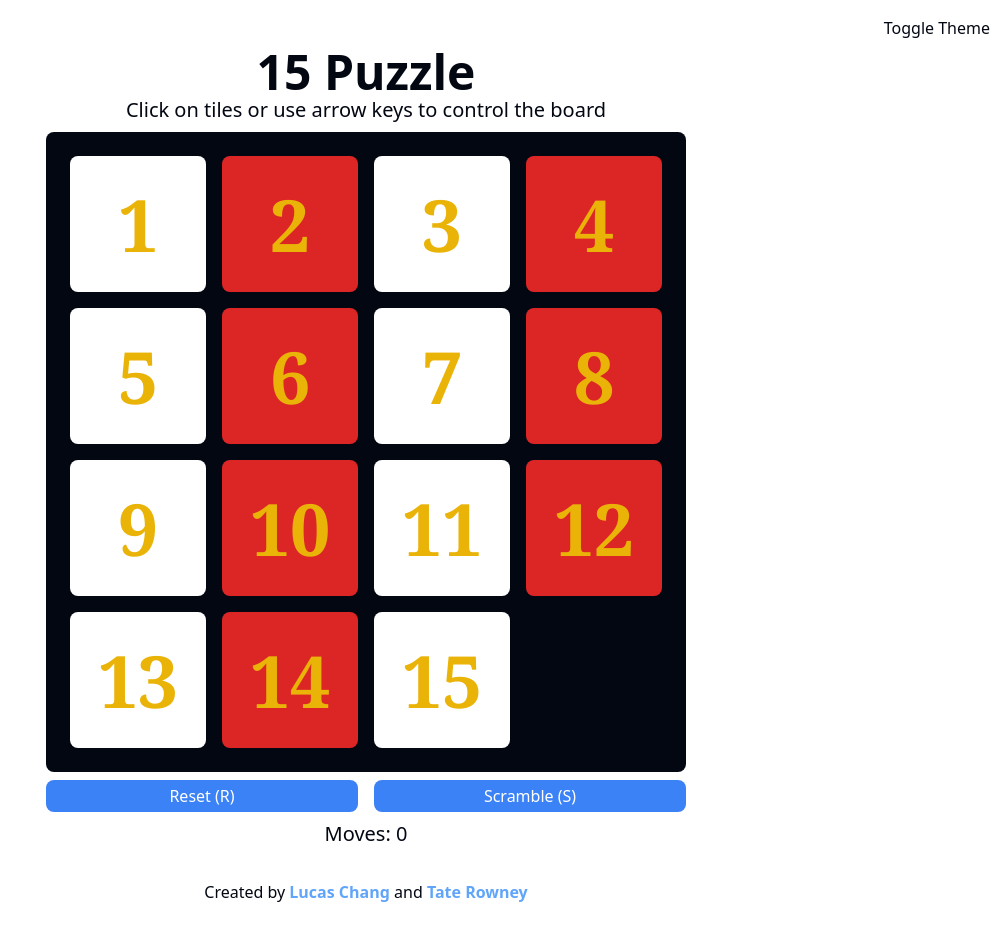
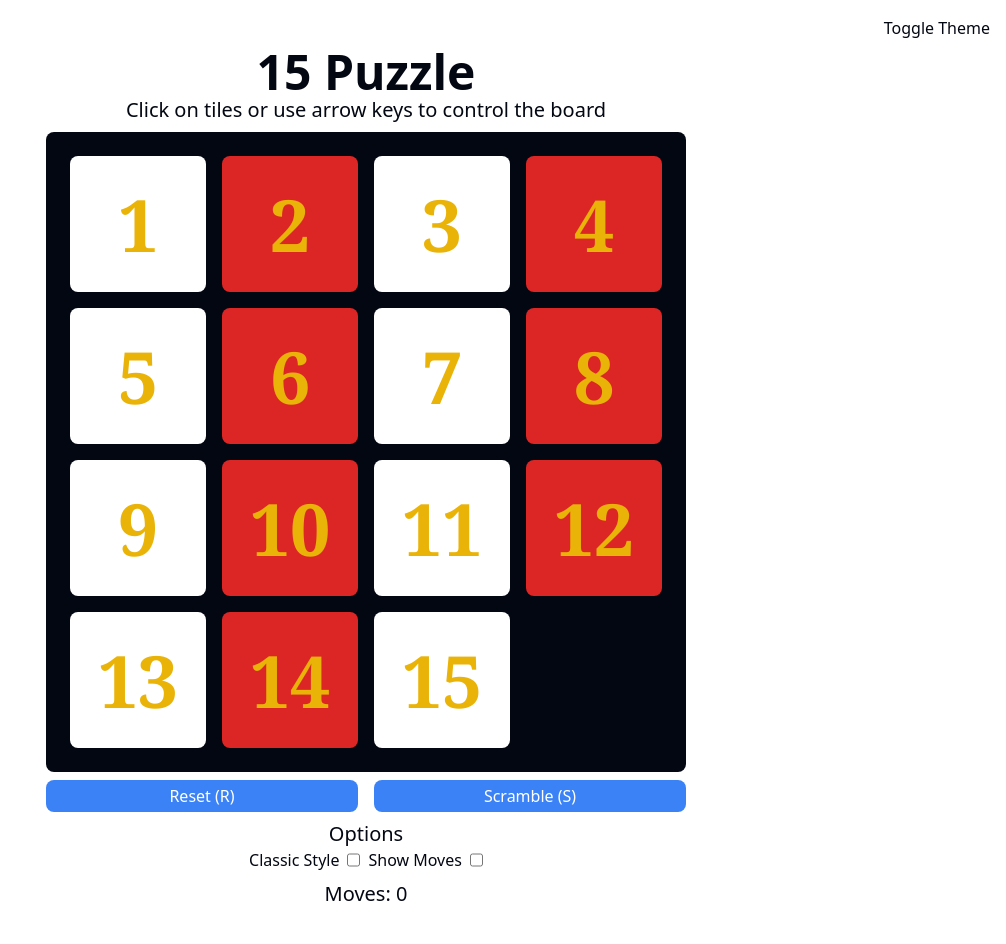
Before and after one commit to lucaskchang/15-puzzle, a Nuxt app: page / in a window 1280 px wide. Shown: the top 944 px of the page, without its empty margins (274-1280 px from the left). Built offline with nearby package versions, Linux system fonts and the light colour scheme.

Commit message:
add options

```diff
--- a/layouts/default.vue
+++ b/layouts/default.vue
@@ -1,6 +1,6 @@
 <template :class="$colorMode.value">
   <div
-    class="min-h-screen text-gray-950 transition duration-300 ease-in-out dark:bg-gray-950 dark:text-white"
+    class="min-h-screen text-gray-950 transition duration-300 ease-in-out dark:bg-gray-900 dark:text-white"
   >
     <slot />
     <Footer />
--- a/pages/index.vue
+++ b/pages/index.vue
@@ -9,22 +9,27 @@
         ref="board"
         name="grid-transition"
         tag="div"
-        class="mx-auto flex w-full flex-wrap rounded-lg bg-gray-950 p-4 dark:ring-2 dark:ring-white"
+        class="mx-auto flex w-full flex-wrap bg-gray-950 p-4"
+        :class="{
+          'lg:rounded-lg': !classicMode,
+        }"
       >
         <div
           v-for="tile in displayGrid"
           :key="tile"
-          class="flex aspect-square w-1/4 flex-col lg:p-2"
+          class="flex aspect-square w-1/4 flex-col"
+          :class="{
+            'lg:p-2': !classicMode,
+          }"
         >
           <div
-            class="flex h-full w-full items-center justify-center lg:rounded-lg"
-            :class="
-              tile === 0
-                ? 'invisible'
-                : redSquares.includes(tile)
-                ? 'bg-red-600'
-                : 'bg-white'
-            "
+            class="flex h-full w-full items-center justify-center"
+            :class="{
+              'lg:rounded-lg': !classicMode,
+              invisible: tile === 0,
+              'bg-red-600': redSquares.includes(tile),
+              'bg-white': !redSquares.includes(tile),
+            }"
             @click="move(tile)"
           >
             <p
@@ -53,17 +58,25 @@
           </button>
         </div>
       </div>
-      <p
-        class="mt-2 cursor-pointer text-center text-xl"
-        @click="showMoves = !showMoves"
-      >
-        Moves: {{ moves }}
+    </div>
+    <div class="mt-2">
+      <p class="text-center text-xl">Options</p>
+      <div class="flex flex-row justify-center space-x-2">
+        <p class="hidden lg:flex lg:flex-col">Classic Style</p>
+        <input
+          v-model="classicMode"
+          type="checkbox"
+          class="hidden lg:flex lg:flex-col"
+        />
+        <p class="flex flex-col">Show Moves</p>
+        <input v-model="showMoves" type="checkbox" class="flex flex-col" />
+      </div>
+    </div>
+    <p class="mt-2 cursor-pointer text-center text-xl">Moves: {{ moves }}</p>
+    <div v-if="showMoves">
+      <p v-for="move in movesList" :key="move" class="text-center">
+        {{ move }}
       </p>
-      <div v-if="showMoves">
-        <p v-for="move in movesList" :key="move" class="text-center">
-          {{ move }}
-        </p>
-      </div>
     </div>
     <ClientOnly>
       <button class="absolute right-0 top-0 m-4" @click="isDark = !isDark">
@@ -120,6 +133,7 @@ const zeroLocation = [3, 3];
 const moves = ref(0);
 const movesList = ref([]);
 const showMoves = ref(false);
+const classicMode = ref(false);
 
 function reset() {
   grid.value = [
```
